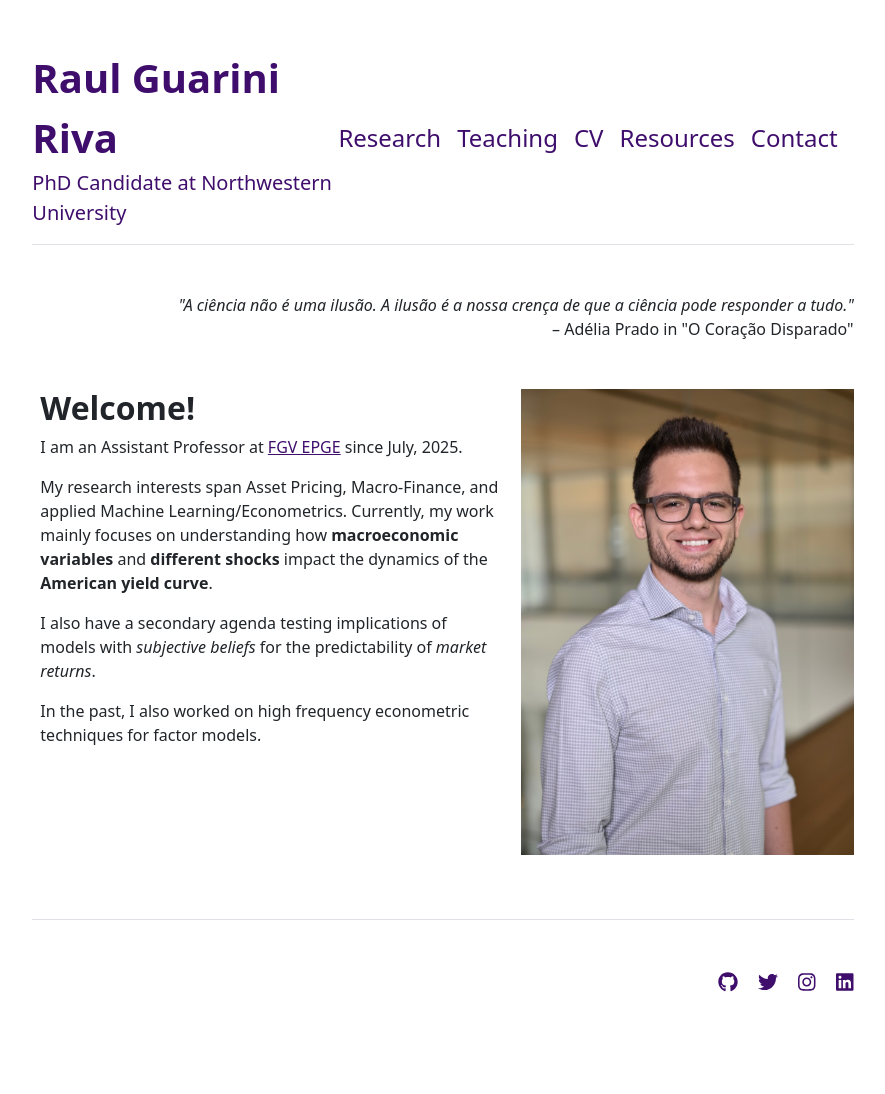
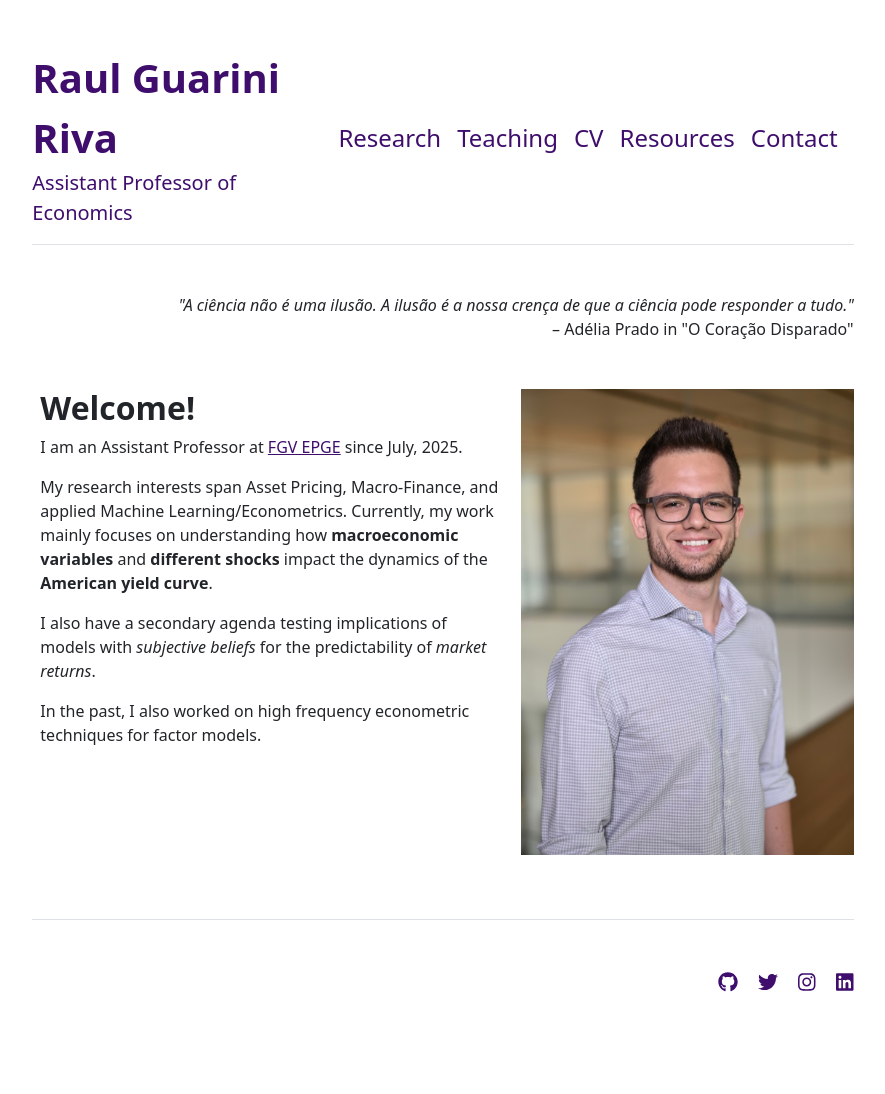
Before and after one commit to rgriva/rgriva.github.io, a Jekyll site: the page built from index.md, in a window 1280 px wide. Shown: the whole page, without its empty margins (197-1082 px from the left). Built offline with Jekyll 4.4.1, drawn with Linux system fonts in a browser that asks for light colours.

Commit message:
Changed the header.

```diff
--- a/_config.yml
+++ b/_config.yml
@@ -1,7 +1,7 @@
 url: "https://rgriva.github.io" # the base hostname & protocol for your site, e.g. http://example.com
 baseurl: "" # the subpath of your site, e.g. /blog
 title: "Raul Guarini Riva" # the name of your site, e.g. ACME Corp.
-description: "PhD Candidate at Northwestern University"
+description: "Assistant Professor of Economics"
 
 
 google_analytics: G-91GNHEPZQ6
```
